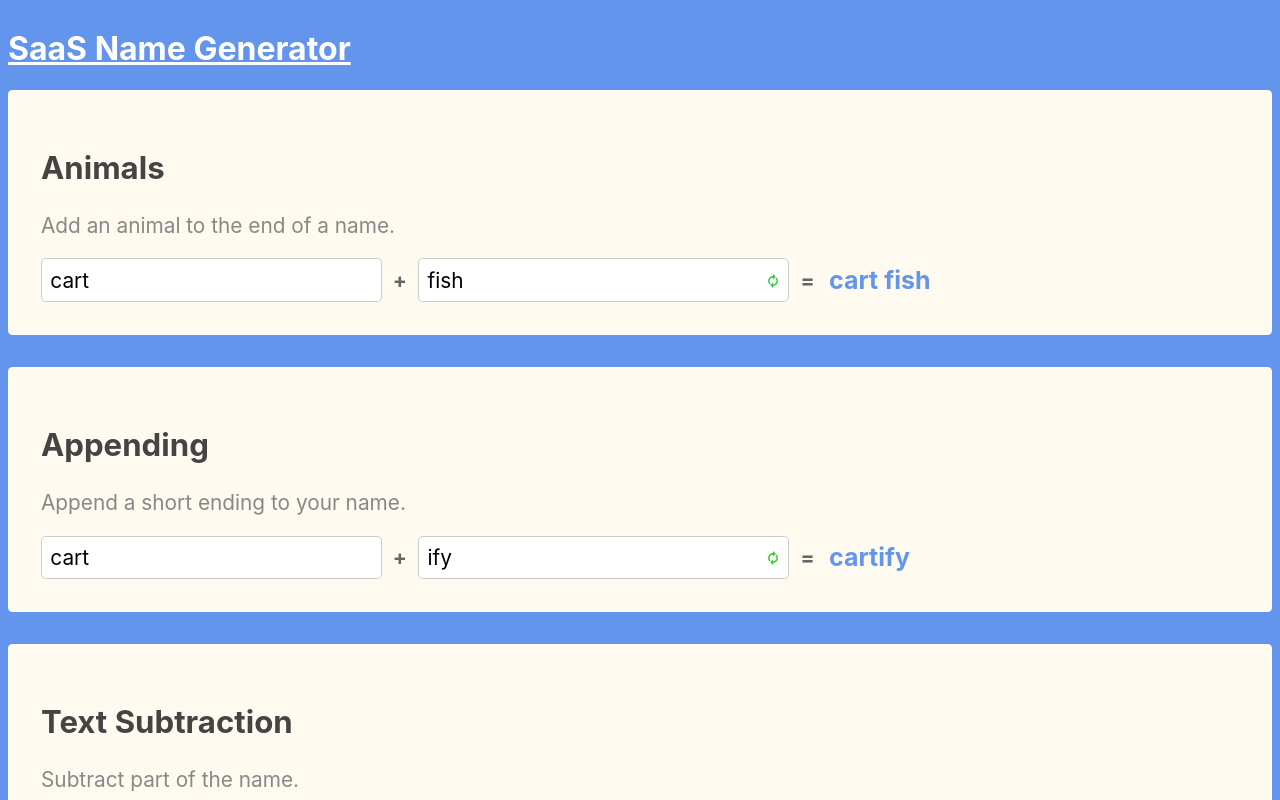
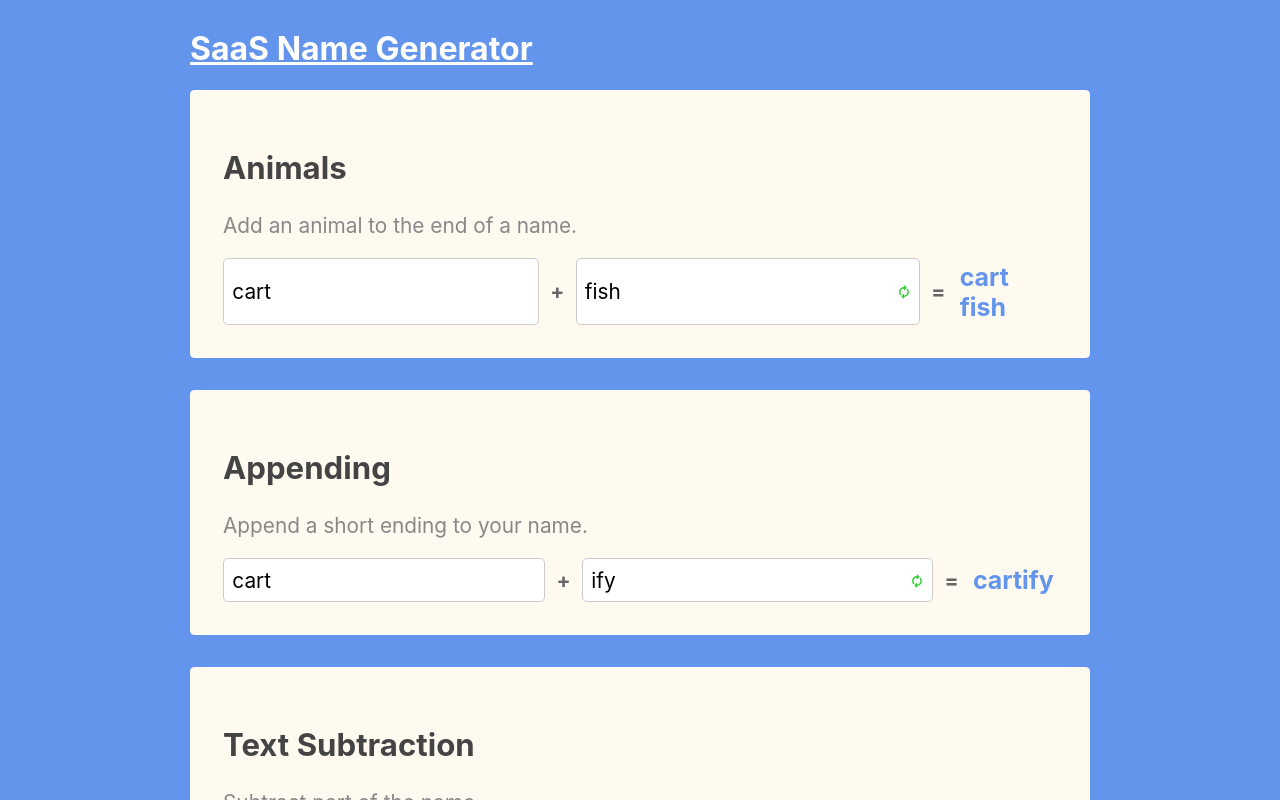
Before and after one commit to joshnuss/name-panda, a Svelte app: page / in a window 1280 px wide. Shown: the top 800 px of the page. Built offline with nearby package versions, Linux system fonts and the light colour scheme.

Commit message:
Adds responsive layout

```diff
--- a/src/App.svelte
+++ b/src/App.svelte
@@ -69,6 +69,7 @@
 <!-- TODO add local storage store -->
 <!-- TODO when refreshing make sure to not use last value -->
 
+<div class="container">
 
 <h1>
   SaaS Name Generator
@@ -96,6 +97,7 @@
 <footer>
   Site by <a href="https://twitter.com/joshnuss">@joshnuss</a>. Idea from <a href="https://twitter.com/Baremetrics/status/1276543395008307201">@baremetrics tweet</a>.
 </footer>
+</div>
 
 <style>
   :global(body) {
@@ -126,4 +128,12 @@
     font-size: 0.9em;
     margin-bottom: 2rem;
   }
+
+  @media only screen and (min-width: 768px) {
+    .container {
+      min-width: 900px;
+      max-width: 60vw;
+      margin: auto;
+    }
+  }
 </style>
```
